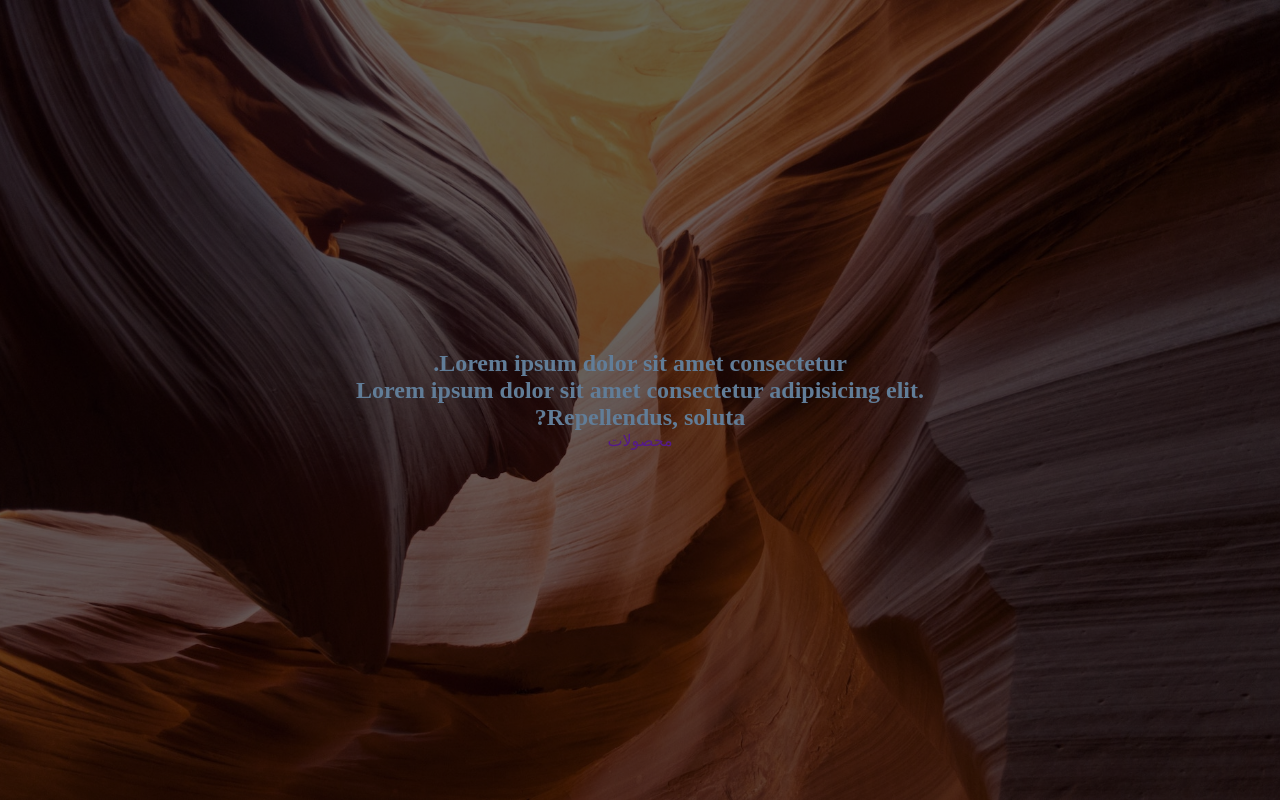
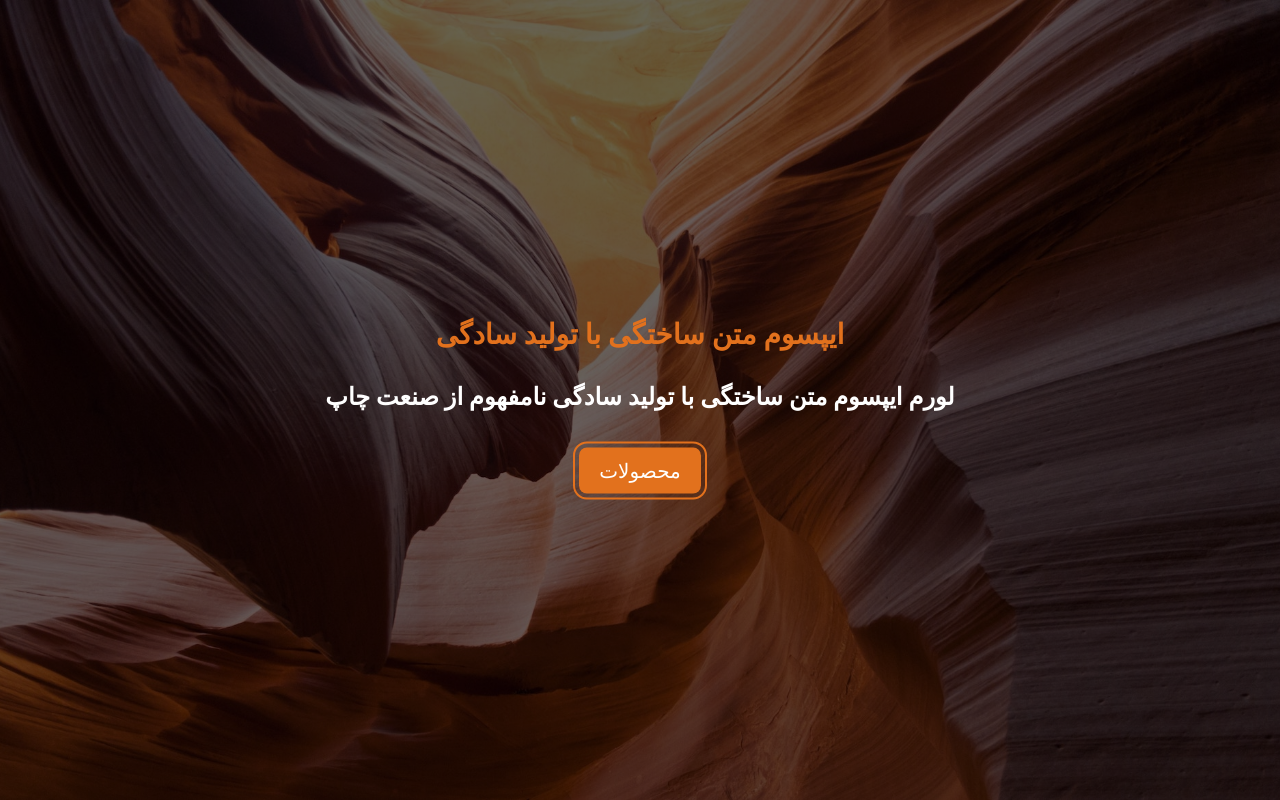
Before and after one commit to AMIRHOSSAIN379/html-css-project, a plain HTML site: page index.html in a window 1280 px wide. Drawn offline with Linux system fonts and the light colour scheme.

Commit message:
completed header section

```diff
--- a/css/main.css
+++ b/css/main.css
@@ -29,8 +29,25 @@ Variables
   --clr-grey-10: #f1f5f8;
   --clr-white: #fff;
   --ff-primary: "vazir", sans-serif;
+  --transition: all .3s linear;
+  --reduis: .5rem;
 }
+@media screen and (min-width: 800px) {
+  h1{
+    font-size: 2rem;
+  }
+    h2{
+      font-size: 1.75rem;
 
+    }
+}
+h1{
+  font-size: 1.75rem;
+}
+  h2{
+    font-size: 1.5rem;
+
+  }
 body{
   background: var(--clr-white);
   color: var(--clr-grey-5);
@@ -52,4 +69,30 @@ a{
   left: 50%;
   top: 50%;
   text-align: center;
+  width: 100%;
 }
+.banner h1{
+  color: var(--clr-primary);
+  margin-bottom: 2rem;
+}
+.banner h2{
+  color: var(--clr-white);
+  margin-bottom: 3rem;
+}
+.btn{
+  padding: .5rem 1rem;
+  border-radius: var(--reduis);
+  background: var(--clr-primary);
+  color: var(--clr-white);
+}
+.btn:hover{
+   transition: var(--transition);
+   background: var(--clr-primary-light);
+   color: var(--clr-primary);
+}
+.btn-banner{
+  padding: .75rem 1.25rem;
+  font-size: 1.25rem;
+  outline: 0.125rem solid var(--clr-primary);
+  outline-offset: .25rem;
+}
--- a/index.html
+++ b/index.html
@@ -1,18 +1,18 @@
 <!DOCTYPE html>
 <html lang="fa">
   <head>
-    <meta charset="UTF-8">
-    <meta name="viewport" content="width=device-width, initial-scale=1.0">
-    <link rel="stylesheet" href="./css/main.css">
+    <meta charset="UTF-8" />
+    <meta name="viewport" content="width=device-width, initial-scale=1.0" />
+    <link rel="stylesheet" href="./css/main.css" />
     <title>AHK</title>
   </head>
   <body dir="rtl">
     <!-- strat of header -->
     <header class="header">
       <section class="banner">
-            <h1>Lorem ipsum dolor sit amet consectetur.</h1>
-            <h2>Lorem ipsum dolor sit amet consectetur adipisicing elit. Repellendus, soluta?</h2>
-            <a href="">محصولات</a>
+        <h1>ایپسوم متن ساختگی با تولید سادگی</h1>
+        <h2>لورم ایپسوم متن ساختگی با تولید سادگی نامفهوم از صنعت چاپ</h2>
+        <a href="#" class="btn btn-banner">محصولات</a>
       </section>
     </header>
     <!-- end of header -->
```
Lines whose indentation alone changed are shown as unchanged.
